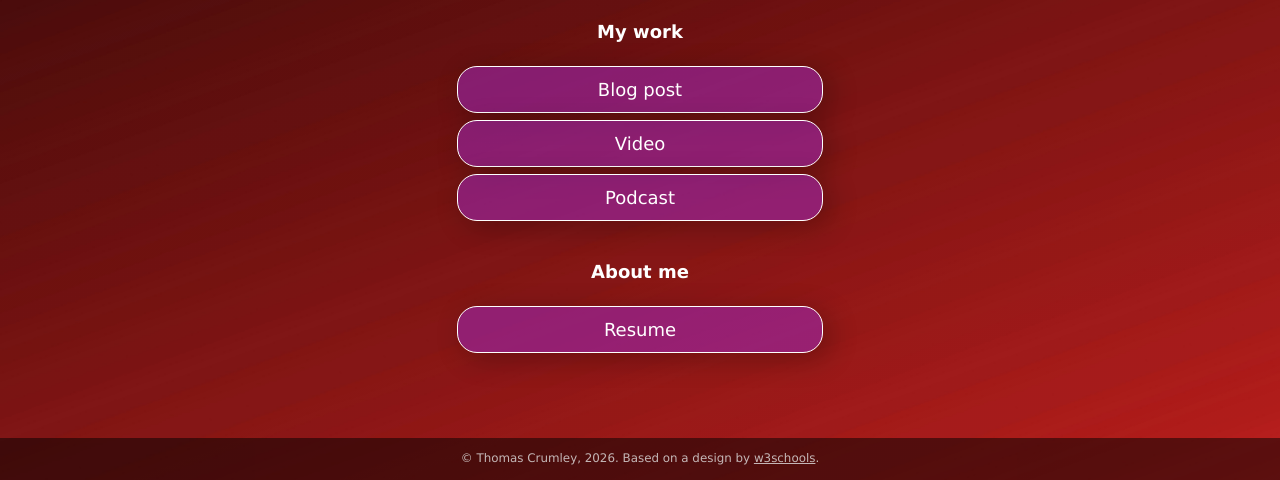
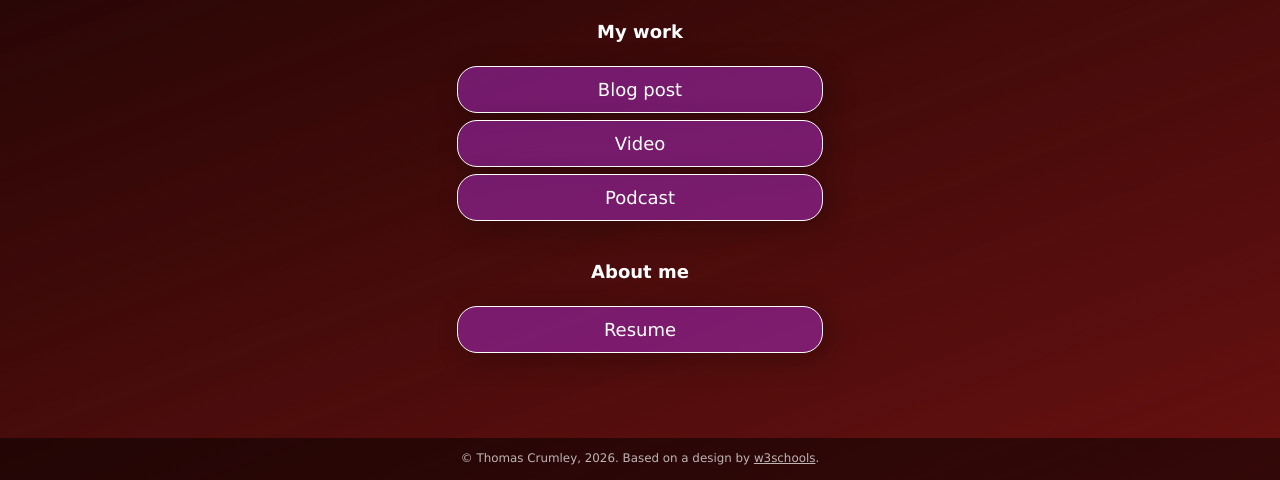
Before and after one commit to thcrumley28/thcrumley28.github.io, a plain HTML site: page index.html in a window 1280 px wide. Shown: the part 320-800 px from the top of the page. Drawn offline with Linux system fonts and the light colour scheme.

Commit message:
Update style.css

```diff
--- a/css/style.css
+++ b/css/style.css
@@ -26,7 +26,7 @@ body {
     min-height: 100%;
     /* The image used for the site background. Try changing skyscape.jpg to stars.jpg. Put a replacement photo in the images folder and, in line 21 below, replace skyscape.jpg with yourbackgroundfilename.jpg */
     /* The linear gradient darkens the image, like putting a sunglasses lens on top of it. If you want to darken the image even more, change 0.1 (both times) to 0.3 or higher */
-    background: linear-gradient(rgba(0, 0, 0, 0.1), rgba(0, 0, 0, 0.1)), url(../images/red_gradient.jpg);
+    background: linear-gradient(rgba(0, 0, 0, 0.5), rgba(0, 0, 0, 0.5)), url(../images/red_gradient.jpg);
     /* Prevents the browser from repeating or "tiling" the background image */
     background-repeat: no-repeat;
     background-position: center;
```
